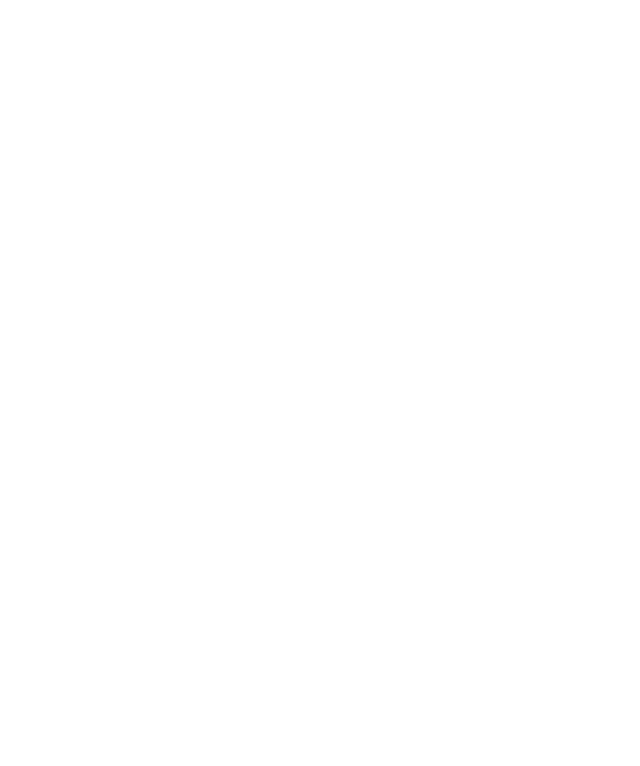
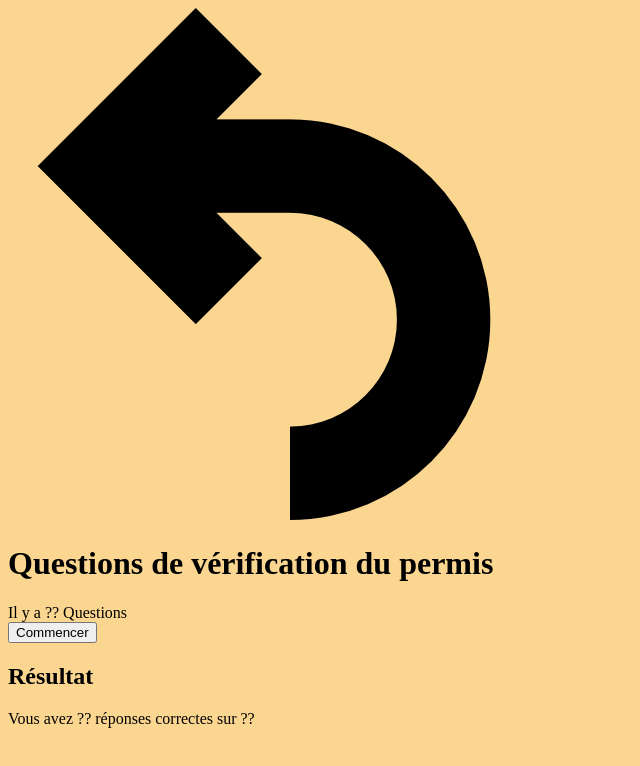
Before and after one commit to tom77310/Quizz, a plain HTML site: page quizz_permis/quizz.html in a window 1280 px wide. Shown: the whole page, without its empty margins (0-640 px from the left). Drawn offline with Linux system fonts and the light colour scheme.

Commit message:
commencement du quizz permis

```diff
--- a/quizz_permis/quizz.css
+++ b/quizz_permis/quizz.css
@@ -0,0 +1,6 @@
+/* style par défaut de la page */
+    body {
+        font-family: 'Abyssinica SIL', serif;
+        background-color: rgb(251, 214, 145);
+    }
+/* fin style par défaut de la page */
--- a/quizz_permis/quizz.html
+++ b/quizz_permis/quizz.html
@@ -0,0 +1,33 @@
+<!DOCTYPE html>
+<html lang="fr">
+<head>
+    <meta charset="UTF-8">
+    <meta name="viewport" content="width=device-width, initial-scale=1.0">
+    <link rel="stylesheet" href="./quizz.css">
+    <title>Thème permis</title>
+</head>
+<body>
+    <a class="return_menu" href="../index.html"><img class="img_fleche" src="../Ressources/60793.png"></a>
+
+    <div class="main_content">
+        <div id="header_screen" class="header_screen">
+            <h1 class="titre">Questions de vérification du permis</h1>
+            <span class="sous_titre"> Il y a <span class="nbrQuestion"> ?? </span> Questions </span>
+            <div>
+                <button id="btn_start" class="start"> Commencer </button>
+            </div>
+        </div>
+
+        <div id="questions_screen" class="questions_screen">
+
+        </div>
+
+        <div id="result_screen" class="result_screen">
+            <h2 class=""> Résultat </h2>
+            <span class=""> Vous avez <span id="nbrCorrect"> ?? </span> réponses correctes sur <span class="nbrQuestion"> ?? </span></span>
+        </div>
+    </div>
+
+    <script src="./script.js"></script>
+</body>
+</html>
```
Also changed, not shown: index.html (+2 -2 lines), Ressources/60793.png (added), Ressources/icone.png (added), Ressources/icone_quizz.png (added).
